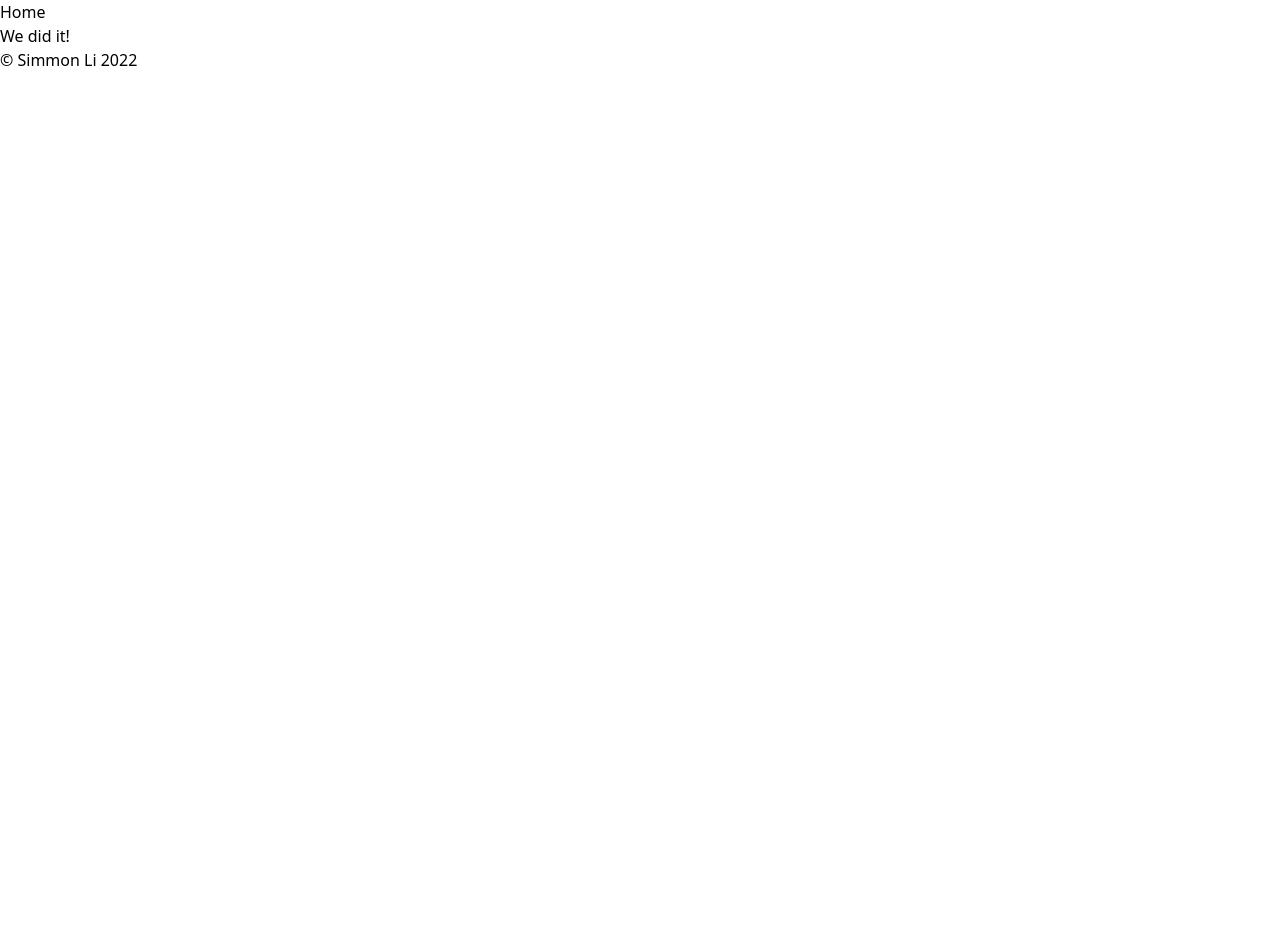
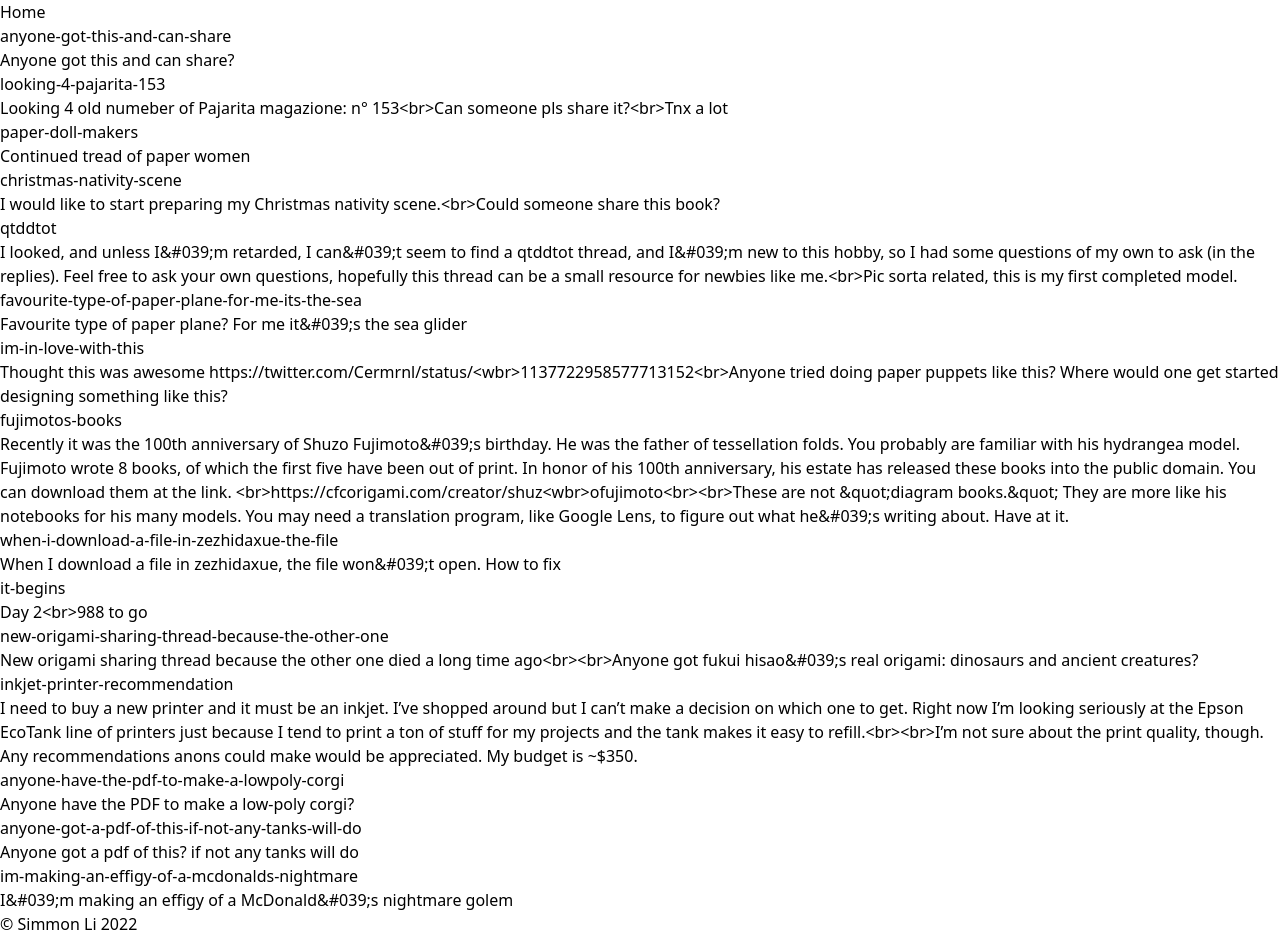
Before and after one commit to crespire/pv-technical, a React (Create React App) app: page / in a window 1280 px wide. Before the commit the page ends 800 px from the top, so only its background shows below. Built offline with nearby package versions, Linux system fonts and the light colour scheme.

Commit message:
feat: scaffold multi-display components

```diff
--- a/src/@types/post.d.ts
+++ b/src/@types/post.d.ts
@@ -1,3 +1,7 @@
+export interface PostProps {
+  posts: PostModel[];
+}
+
 export interface PostModel {
   no: number;
   now: string;
--- a/src/@types/thread.d.ts
+++ b/src/@types/thread.d.ts
@@ -1,5 +1,5 @@
 import { PostModel } from "./post"
 
 export interface ThreadModel {
-  posts: PostModel[];
+  posts: array<PostModel>;
 }
--- /dev/null
+++ b/src/components/GridDisplay.tsx
@@ -0,0 +1,11 @@
+import { ThreadModel } from "../@types/thread";
+
+function GridDisplay({threads}: {threads: ThreadModel[]}) {
+  return (
+    <main>
+      Grid display
+    </main>
+  );
+}
+
+export default GridDisplay;
--- /dev/null
+++ b/src/components/ListDisplay.tsx
@@ -0,0 +1,15 @@
+import { ThreadModel } from "../@types/thread";
+import ThreadPreview from "./ThreadPreview";
+
+function ListDisplay({threads}: {threads: ThreadModel[]}) {
+
+  return (
+    <main>
+      { threads.map((thread, index) => {
+        return <ThreadPreview key={index} thread={thread} />
+      })}
+    </main>
+  );
+}
+
+export default ListDisplay;
--- /dev/null
+++ b/src/components/ThreadPreview.tsx
@@ -0,0 +1,12 @@
+import { ThreadModel } from "../@types/thread";
+
+function ThreadPreview({thread}: {thread: ThreadModel}) {
+  return (
+    <article>
+      <header>{ thread.posts[0].semantic_url}</header>
+      <main>{ thread.posts[0].com }</main>
+    </article>
+  );
+}
+
+export default ThreadPreview;
--- a/src/components/ThreadsIndex.tsx
+++ b/src/components/ThreadsIndex.tsx
@@ -1,9 +1,11 @@
 import { useEffect, useState } from 'react';
 import { ThreadModel } from '../@types/thread';
+import GridDisplay from './GridDisplay';
+import ListDisplay from './ListDisplay';
 
 function ThreadIndex() {
   const [threads, setThreads] = useState<ThreadModel[] | null>(null);
-  const [gridDisplay, setGridDisplay] = useState<boolean>(false);
+  const [gridDisplay, setGridDisplay] = useState(false);
 
   useEffect(() => {
     const getThreads = async () => {
@@ -22,10 +24,16 @@ function ThreadIndex() {
   }, []);
 
   if (!threads) return <p>Loading...</p>;
-  if (threads.length === 0) return <p>There was an error retrieving the data.</p>
+  if (threads.length === 0) return <p>There was an error retrieving the data.</p>;
 
   return (
-    <p>We did it!</p>
+    <>
+      { gridDisplay
+        ? <GridDisplay threads={threads} />
+        : <ListDisplay threads={threads} />
+      }
+    </>
+
   );
 }
 
```
